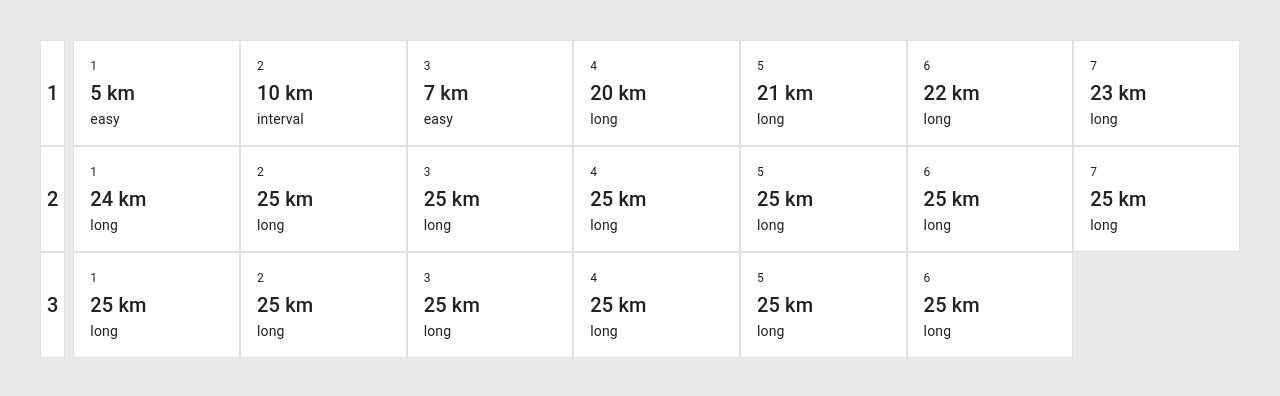
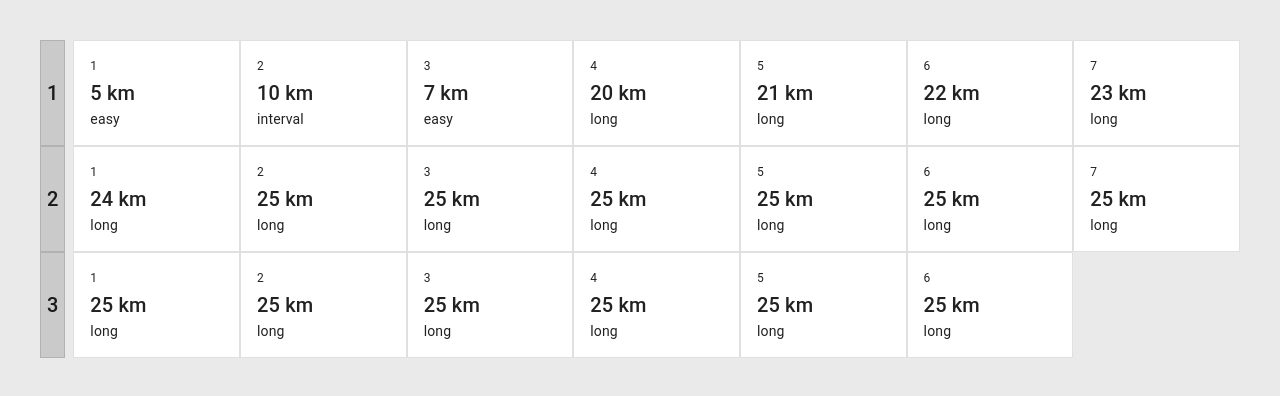
Before and after one commit to wkeebs/we-run, a React (Vite) app: page / in a window 1280 px wide. Shown: the top 396 px of the page. Built offline with nearby package versions, Linux system fonts and the light colour scheme.

Commit message:
Update styling

```diff
--- a/src/components/cards/HeaderCard.jsx
+++ b/src/components/cards/HeaderCard.jsx
@@ -11,8 +11,17 @@ import DragHandleIcon from "@mui/icons-material/DragHandle";
 const HeaderCard = ({ rowNum }) => {
   const [hover, setHover] = useState(false);
 
+  const hoverHandleIcon = (
+    <DragHandleIcon
+      sx={{ opacity: hover ? 0.5 : 0, transition: "all 0.1s ease-in" }}
+    />
+  );
+
   return (
-    <Card variant="outlined" sx={{ borderRadius: 0, minHeight: "100px" }}>
+    <Card
+      variant="outlined"
+      sx={{ borderRadius: 0, minHeight: "100px", background: "#cacaca" }}
+    >
       <CardActionArea
         onMouseEnter={() => setHover(true)}
         onMouseLeave={() => setHover(false)}
@@ -25,11 +34,11 @@ const HeaderCard = ({ rowNum }) => {
           justifyContent="space-between"
           height="100%"
         >
-          <DragHandleIcon sx={{opacity: (hover ? 0.5 : 0)}}/>
+          {hoverHandleIcon}
           <CardContent sx={{ textAlign: "start", p: 0 }}>
             <Typography variant="h6">{rowNum}</Typography>
           </CardContent>
-          <DragHandleIcon sx={{opacity: (hover ? 0.5 : 0)}}/>
+          {hoverHandleIcon}
         </Box>
       </CardActionArea>
     </Card>
```
